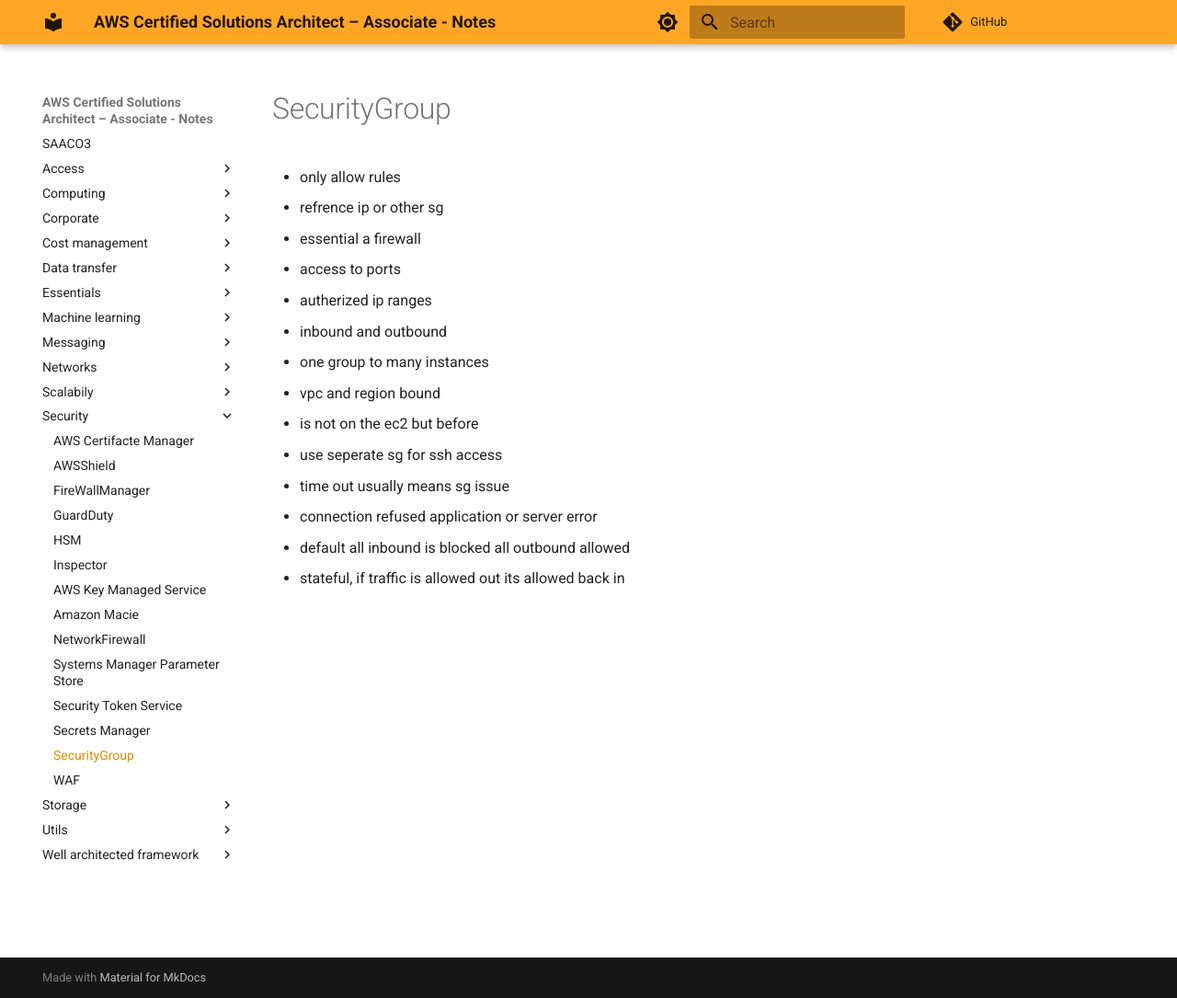
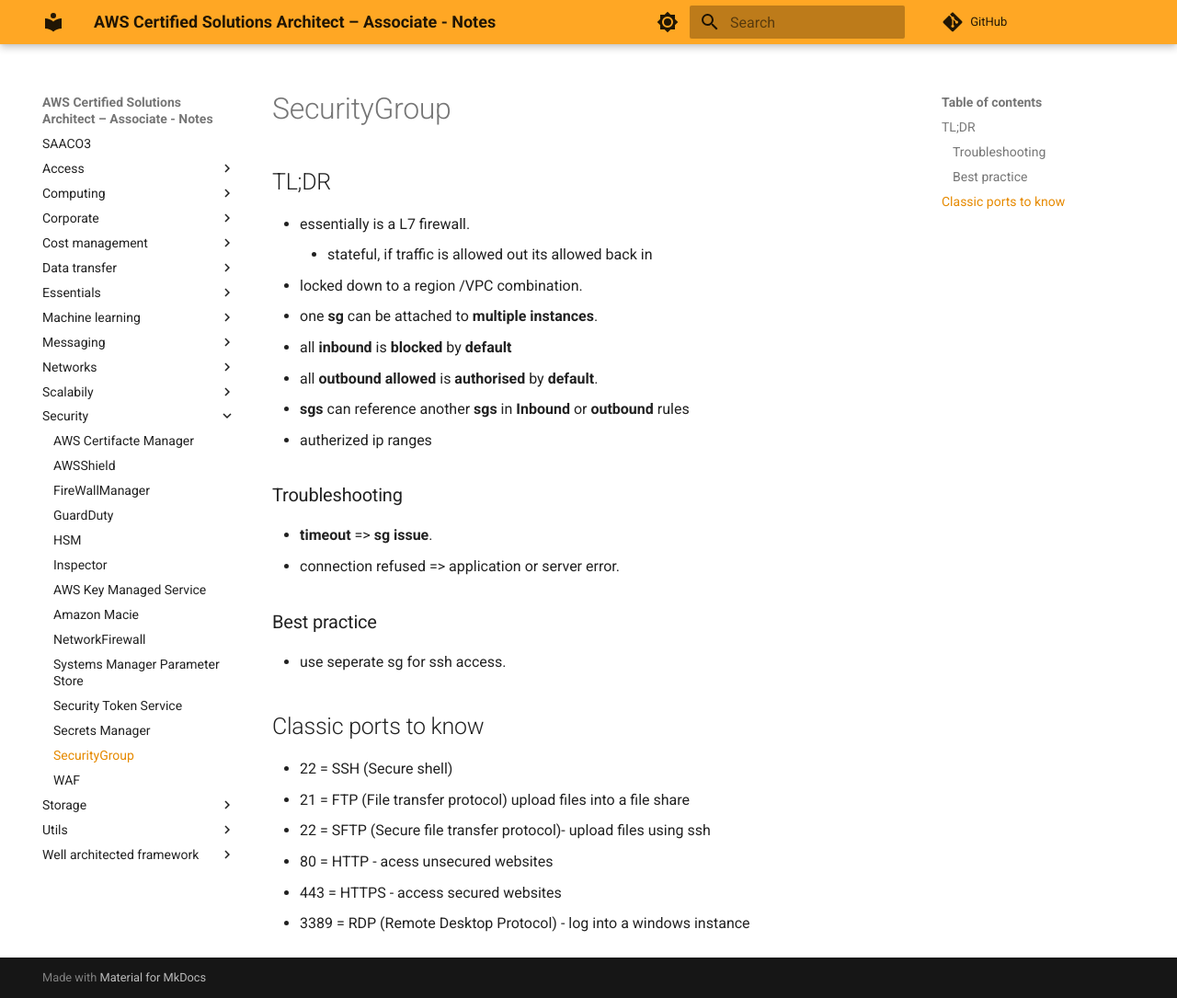
Before and after one commit to lrAlval/SAA-C03, an MkDocs documentation site: the page built from docs/security/SecurityGroup.md, in a window 1280 px wide and 1085 px high. Shown: the whole window at 92% size. Built offline with MkDocs 1.6.1 and Material for MkDocs 9.7.7, drawn with Linux system fonts in a browser that asks for light colours; comment, search, counter and statistics services are not loaded.

Commit message:
updated sec docs

```diff
--- a/docs/security/SecurityGroup.md
+++ b/docs/security/SecurityGroup.md
@@ -1,14 +1,26 @@
-- only allow rules
-- refrence ip or other sg
-- essential a firewall
-- access to ports
+
+## TL;DR
+- essentially is a L7 firewall.
+	- stateful, if traffic is allowed out its allowed back in
+- locked down to a region /VPC combination.
+- one **sg** can be attached to **multiple** **instances**.
+- all **inbound** is **blocked** by **default**
+- all **outbound** **allowed** is **authorised** by **default**.
+- **sgs** can reference another **sgs** in **Inbound** or **outbound** rules
 - autherized ip ranges
-- inbound and outbound
-- one group to many instances
-- vpc and region bound
-- is not on the ec2 but before
-- use seperate sg for ssh access
-- time out usually means sg issue
-- connection refused application or server error
-- default all inbound is blocked all outbound allowed
-- stateful, if traffic is allowed out its allowed back in
+
+### Troubleshooting
+- **timeout** => **sg** **issue**.
+- connection refused => application or server error.
+
+### Best practice
+- use seperate sg for ssh access.
+
+
+## Classic ports to know
+- 22 = SSH (Secure shell)
+- 21 = FTP (File transfer protocol) upload files into a file share
+- 22 = SFTP (Secure file transfer protocol)- upload files using ssh
+- 80 = HTTP - acess unsecured websites
+- 443 = HTTPS - access secured websites
+- 3389 = RDP (Remote Desktop Protocol) - log into a windows instance
```
